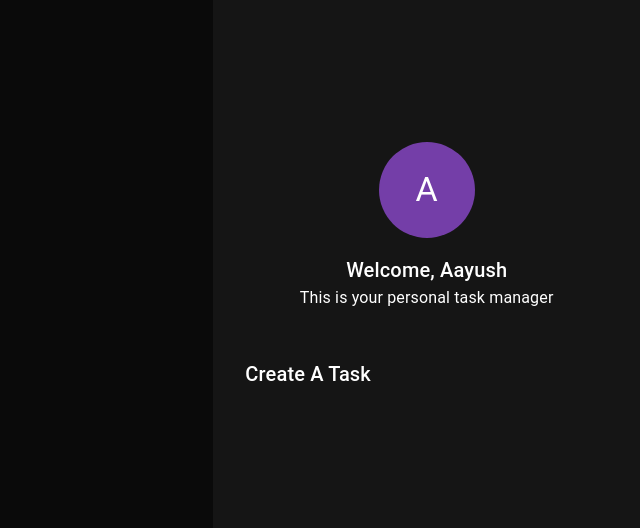
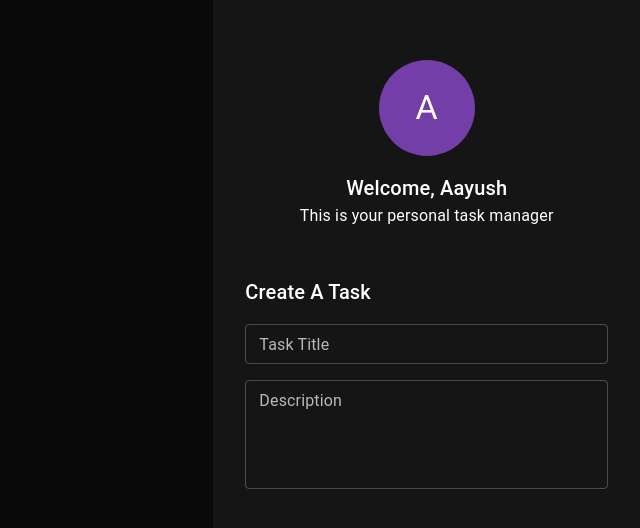
Before and after one commit to aayushjainx/todo-typescript, a React (Create React App) app in the folder todo-react/: page / in a window 1280 px wide. Shown: the part 102-630 px from the top of the page, without its empty margins (640-1280 px from the left). Built offline with nearby package versions, Linux system fonts and the light colour scheme.

Commit message:
feat: create title and description component

```diff
--- /dev/null
+++ b/todo-react/src/components/createTaskForm/_taskDescriptionField.tsx
@@ -0,0 +1,18 @@
+import { TextField } from '@mui/material';
+import React, { FC, ReactElement } from 'react';
+
+export const TaskDescriptionField: FC = (): ReactElement => {
+  return (
+    <TextField
+      id="description"
+      label="Description"
+      placeholder="Description"
+      variant="outlined"
+      size="small"
+      name="description"
+      fullWidth
+      multiline
+      rows={4}
+    />
+  );
+};
--- /dev/null
+++ b/todo-react/src/components/createTaskForm/_taskTitleField.tsx
@@ -0,0 +1,16 @@
+import { TextField } from '@mui/material';
+import React, { FC, ReactElement } from 'react';
+
+export const TaskTitleField: FC = (): ReactElement => {
+  return (
+    <TextField
+      id="title"
+      label="Task Title"
+      placeholder="Task Title"
+      variant="outlined"
+      size="small"
+      name="title"
+      fullWidth
+    />
+  );
+};
--- a/todo-react/src/components/createTaskForm/createTaskForm.tsx
+++ b/todo-react/src/components/createTaskForm/createTaskForm.tsx
@@ -1,5 +1,7 @@
-import { Box, Typography } from '@mui/material';
+import { Box, Stack, Typography } from '@mui/material';
 import React, { FC, ReactElement } from 'react';
+import { TaskTitleField } from './_taskTitleField';
+import { TaskDescriptionField } from './_taskDescriptionField';
 
 export const CreateTaskForm: FC = (): ReactElement => {
   return (
@@ -14,6 +16,10 @@
       <Typography mb={2} component="h2" variant="h6">
         Create A Task
       </Typography>
+      <Stack sx={{ width: '100%' }} spacing={2}>
+        <TaskTitleField />
+        <TaskDescriptionField />
+      </Stack>
     </Box>
   );
 };
```
